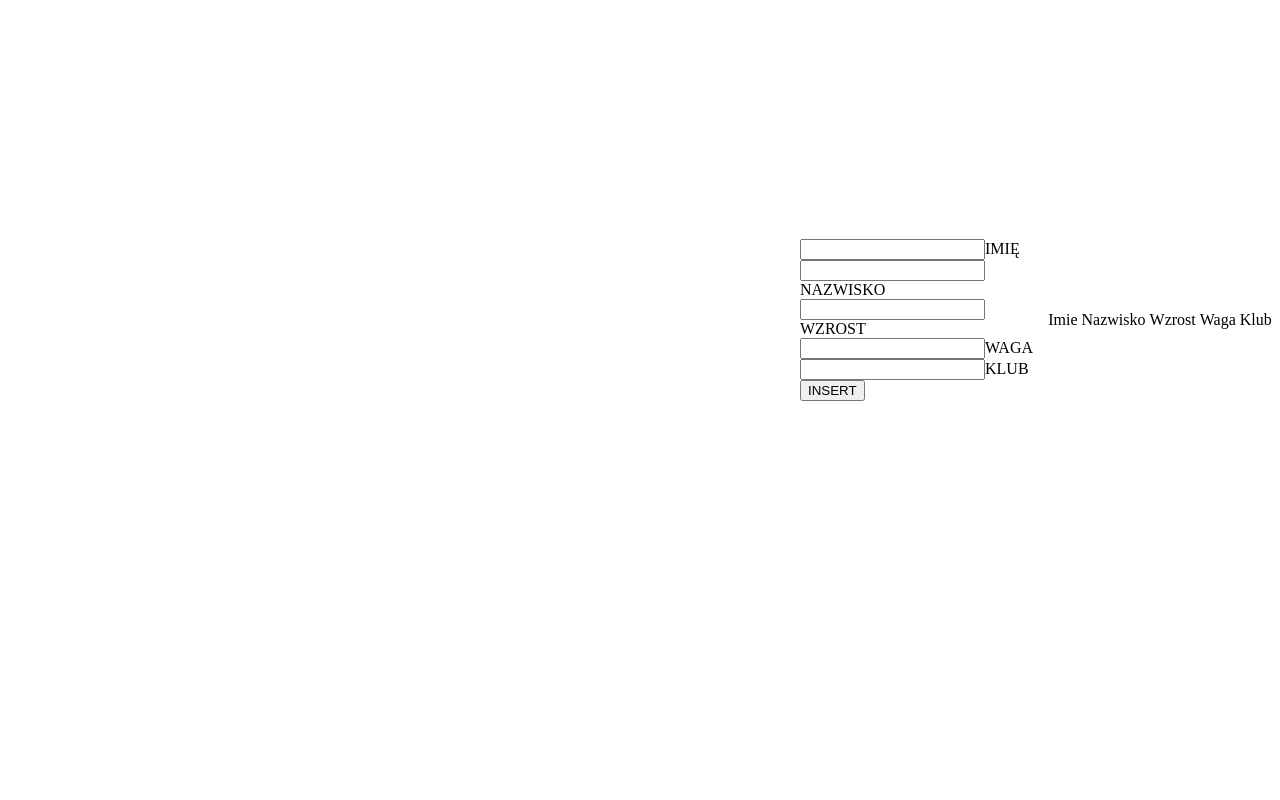
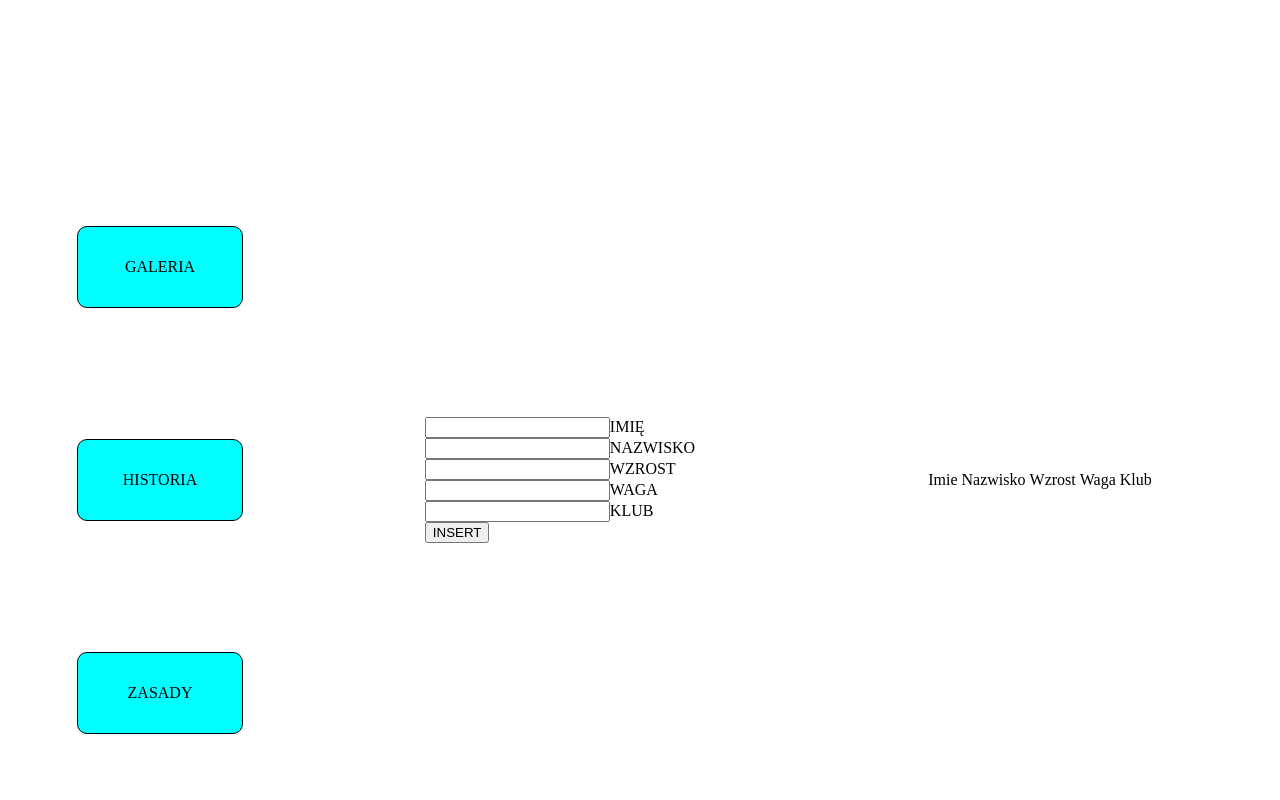
Before and after one commit to 3ti-2020/korona-01-karol-rzepa, a PHP site: page / in a window 1280 px wide. Run offline with PHP 8.4, Linux system fonts and the light colour scheme; data that the repository does not hold is empty.

Commit message:
Add files via upload

```diff
--- a/index.php
+++ b/index.php
@@ -12,11 +12,14 @@
         </div>
         <div class="main">
             <div class="left">
-                <div class="gallery">
+                <div class="a">
+                    GALERIA
                 </div>
-                <div class="historia">
+                <div class="a">
+                    HISTORIA
                 </div>
-                <div class="zasady">
+                <div class="a">
+                    ZASADY
                 </div>
             </div>
             <div class="right">
--- a/style.css
+++ b/style.css
@@ -4,6 +4,7 @@ body{
 }
 .container{
     display: flex;
+    flex-direction: column;
     height: 100vh;
     width: 100vw;
 }
@@ -19,9 +20,22 @@ body{
 }
     .left{
         display: flex;
+        flex-wrap: wrap;
         height: 80vh;
+        justify-content: space-around;
+        align-items: center;
         flex-basis: 25%;
     }
+        .a{
+            display: flex;
+            border: black 1px solid;
+            border-radius: 10px;
+            justify-content: center;
+            align-items: center;
+            flex-basis: 51%;
+            height: 10vh;
+            background-color: aqua;
+        }
     .right{
         display: flex;
         height: 80vh;
```
